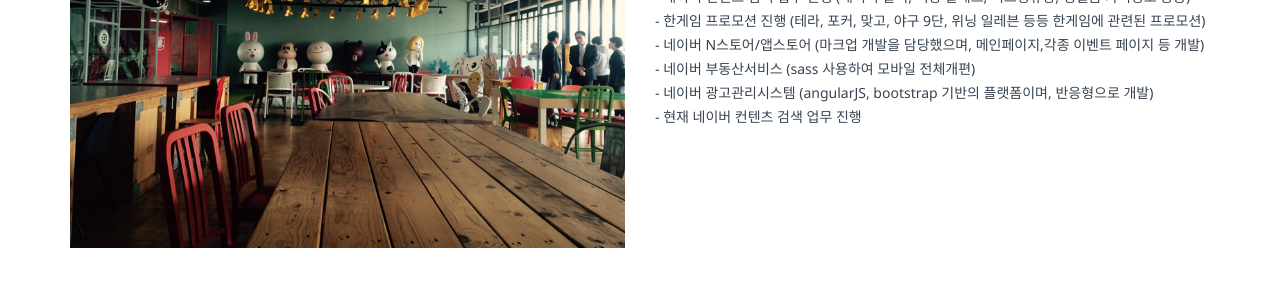
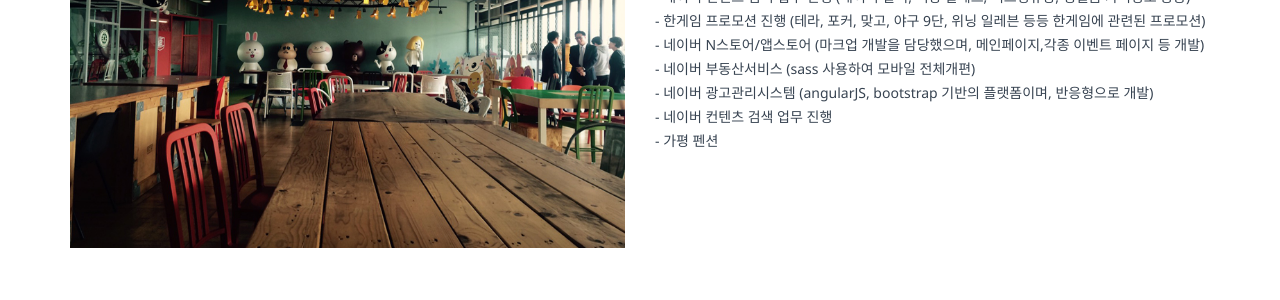
Before and after one commit to pcwpower1/pcwpower1.github.io, a Jekyll site: the page built from about.html, in a window 1280 px wide and 900 px high. Shown: the part 415-715 px from the top of the window. Built offline with Jekyll 4.4.1, drawn with Linux system fonts in a browser that asks for light colours; nearby versions of some CDN libraries.

Commit message:
Update about.html

```diff
--- a/about.html
+++ b/about.html
@@ -24,7 +24,8 @@ permalink: /about/
               - 네이버 N스토어/앱스토어 (마크업 개발을 담당했으며, 메인페이지,각종 이벤트 페이지 등 개발)<br>
               - 네이버 부동산서비스 (sass 사용하여 모바일 전체개편)<br>
               - 네이버 광고관리시스템 (angularJS, bootstrap 기반의 플랫폼이며, 반응형으로 개발)<br>
-              - 현재 네이버 컨텐츠 검색 업무 진행<br>
+              - 네이버 컨텐츠 검색 업무 진행<br>
+              - 가평 펜션   <br>
             </p>
 
         </div>
```
